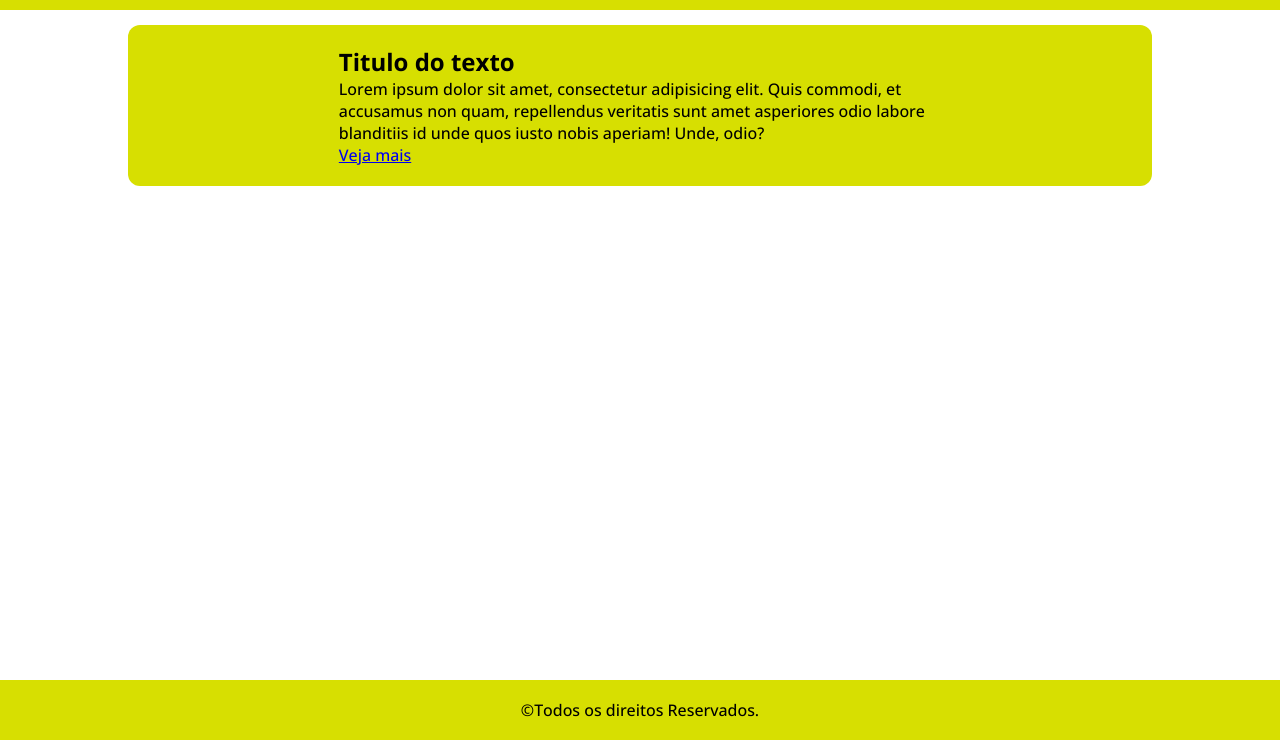
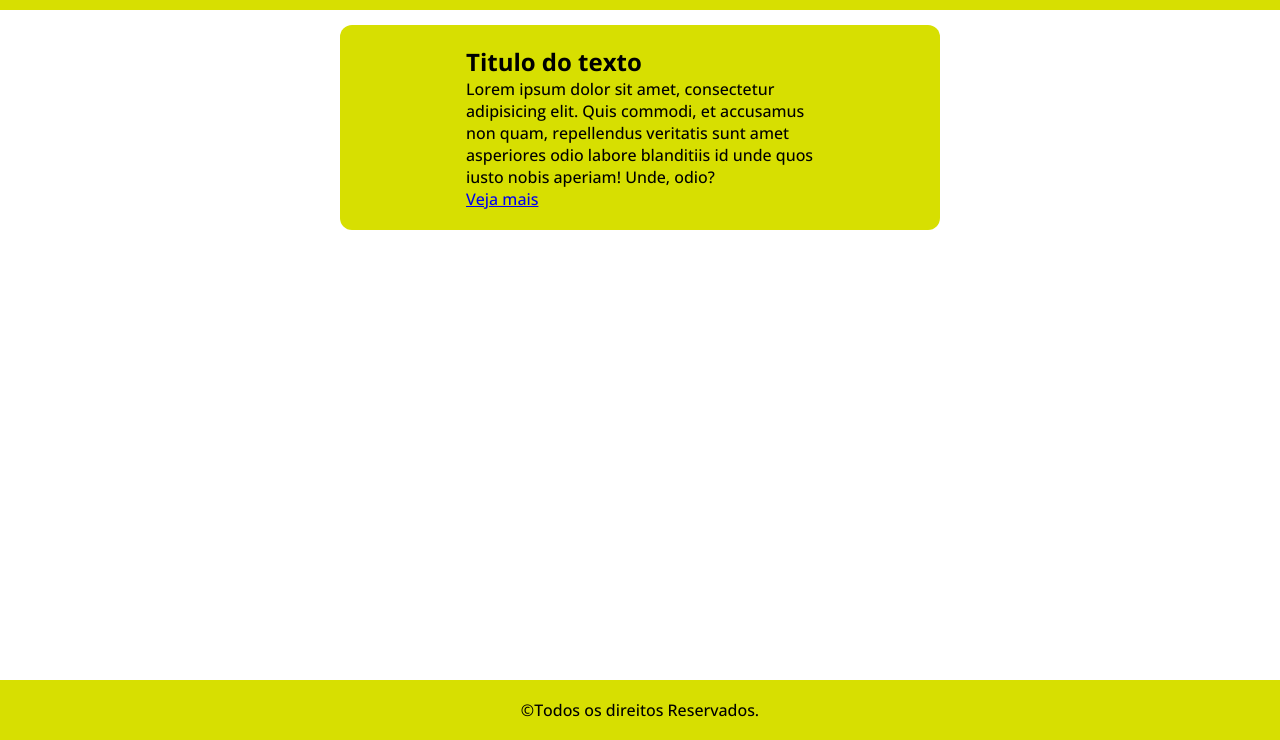
Before and after one commit to JoaoLeandroo/trocando-theme-pagina, a plain HTML site: page index.html in a window 1280 px wide. Shown: the part 60-800 px from the top of the page. Drawn offline with nearby package versions, Linux system fonts and the light colour scheme.

Commit message:
ajustado width da main

```diff
--- a/src/css/style.css
+++ b/src/css/style.css
@@ -60,7 +60,8 @@ header button img {
 
 main {
     margin: 15px auto;
-    width: 80%;
+    max-width: 600px;
+    width: 95%;
     background-color: var(--secundaryYellow);
     border-radius: 12px;
     padding: 10px;
```
